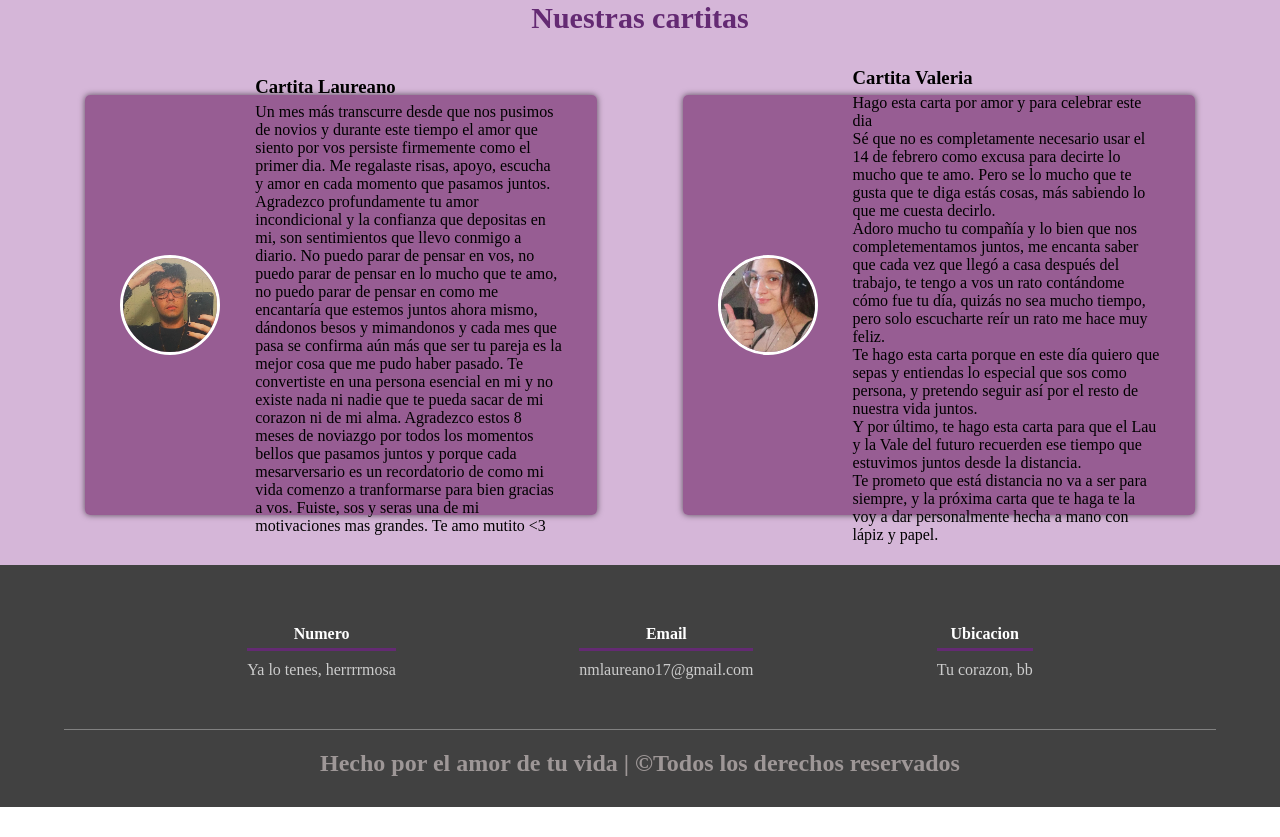
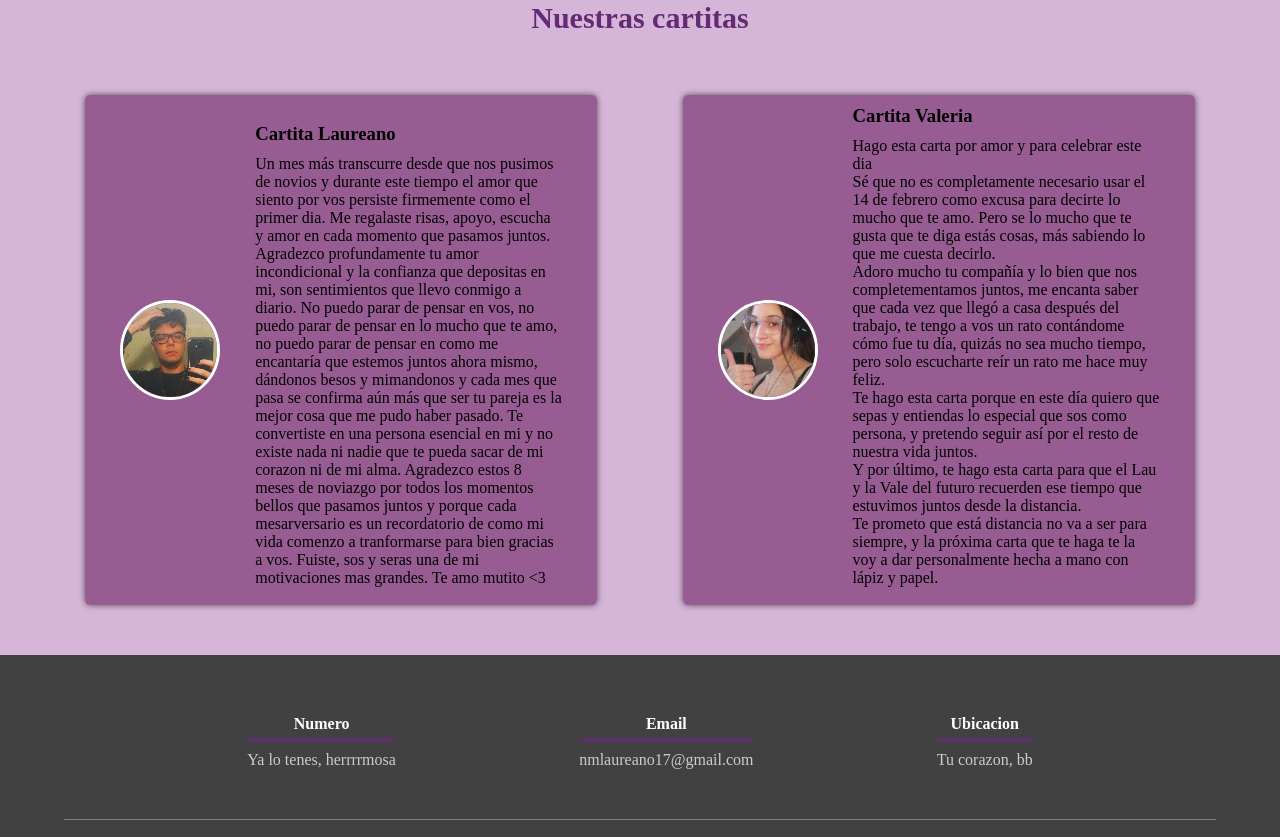
Before and after one commit to CarpinchoProgramador/CarpinchoProgramador.github.io, a plain HTML site: page index.html in a window 1280 px wide. Shown: the part 2584-3421 px from the top of the page. Before the commit the page ends 3391 px from the top, so only its background shows below. Drawn offline with Linux system fonts and the light colour scheme.

Commit message:
VersionFinalFinal

```diff
--- a/Design/styles.css
+++ b/Design/styles.css
@@ -166,7 +166,7 @@ header .textos-header{
     background: rgba(106, 28, 96, 0.573);
     display: flex;
     width: 40%;
-    height: 420px;
+    height: auto;
     align-items: center;
     justify-content: space-evenly;
     border-radius: 5px;
@@ -185,10 +185,13 @@ header .textos-header{
 .cartas .carta > .contenido-texto-carta{
     width: 60%;
 }
+.cartas .carta > .contenido-texto-carta h3{
+    padding-top: 10px;
+}
 
 .cartas .carta > .contenido-texto-carta p{
     font-weight: 300;
-    padding-top: 5px;
+    padding-top: 10px;
 }
 
 /*Footer*/
```
Also changed, not shown: index.html (+3 -0 lines).
